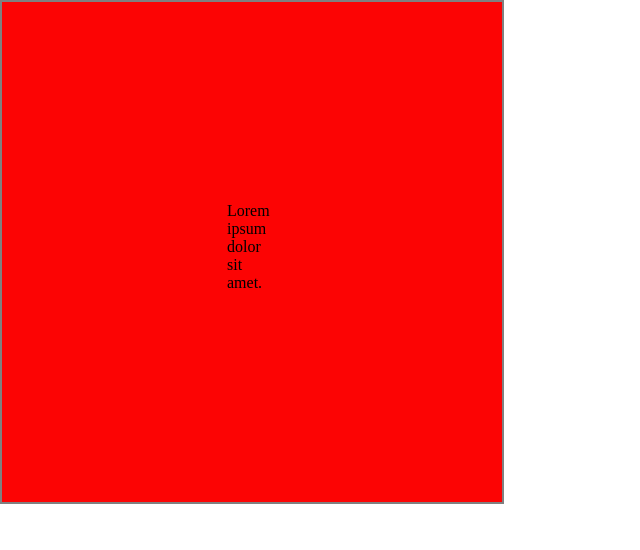
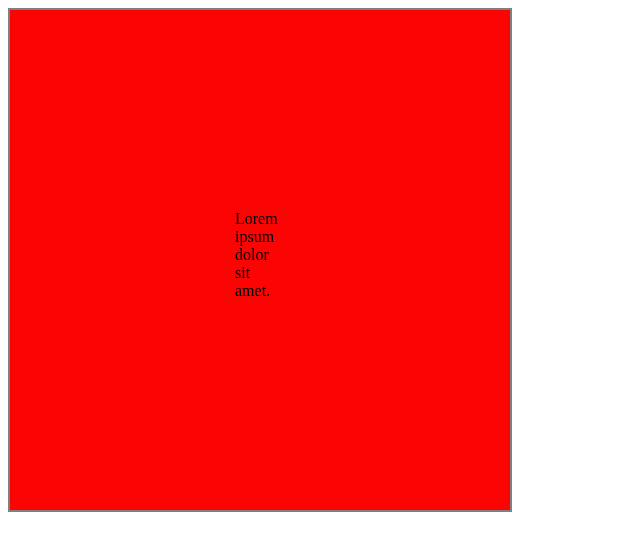
Before and after one commit to ig-imanish/FullStack-training, a plain HTML site: page day_3/classwork/index.html in a window 1280 px wide. Shown: the whole page, without its empty margins (0-640 px from the left). Drawn offline with Linux system fonts and the light colour scheme.

Commit message:
remove style tag

```diff
--- a/day_3/classwork/index.html
+++ b/day_3/classwork/index.html
@@ -4,18 +4,19 @@
     <meta charset="UTF-8" />
     <meta name="viewport" content="width=device-width, initial-scale=1.0" />
     <title>Document</title>
-    <style>
-        body {
-          margin: 0;
-          padding: 0;
-        }
-    </style>
   </head>
   <body>
     <div
-      style="height: 500px; width: 500px; background: #fc0404; border: 2px solid grey;"
+      style="
+        height: 500px;
+        width: 500px;
+        background: #fc0404;
+        border: 2px solid grey;
+      "
     >
-<div style="margin: 200px 250px 0px 225px ;">Lorem ipsum dolor sit amet.</div>
+      <div style="margin: 200px 250px 0px 225px">
+        Lorem ipsum dolor sit amet.
+      </div>
     </div>
 
     <!-- <p style="border: 2px solid red; display: inline;">hello</p> -->
```
